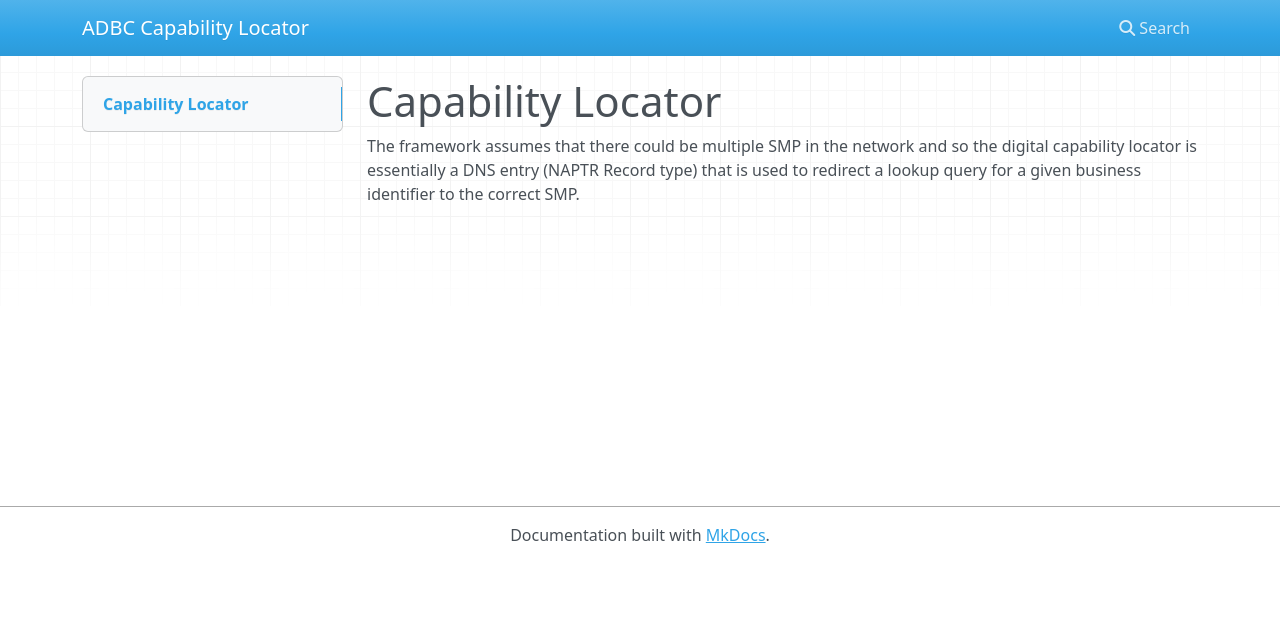
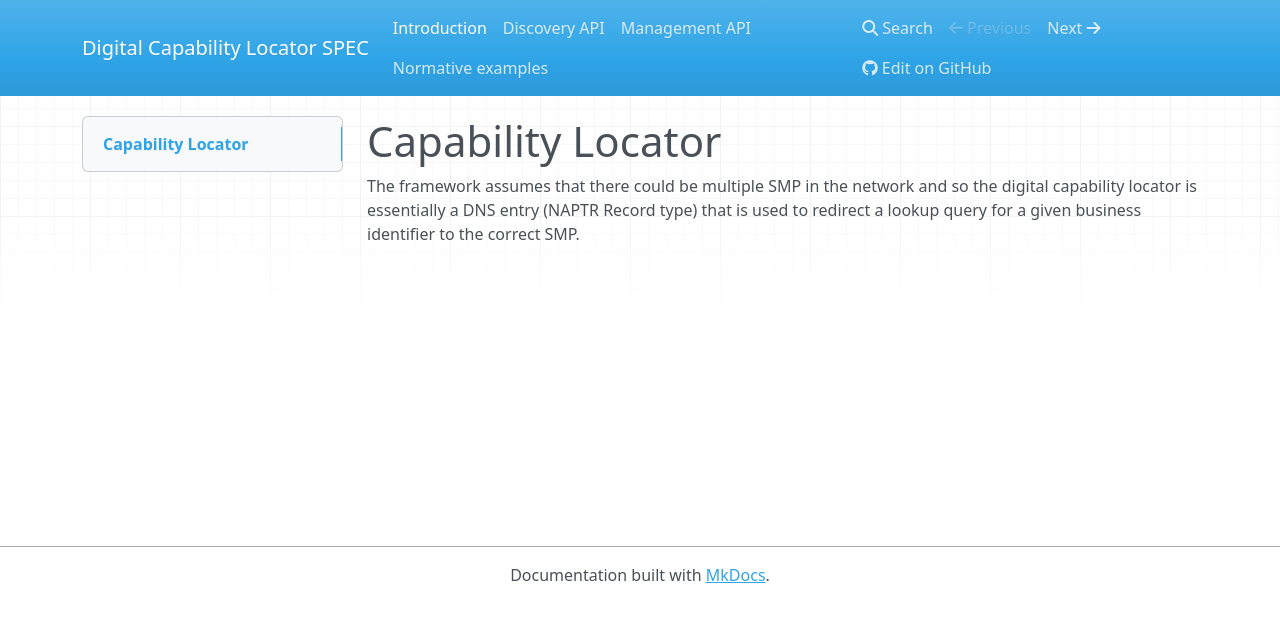
Before and after one commit to ausdigital/ausdigital-dcl, an MkDocs documentation site: the page built from docs/index.md, in a window 1280 px wide. Shown: the top 622 px of the page. Built offline with MkDocs 1.6.1, drawn with Linux system fonts in a browser that asks for light colours; nearby versions of some CDN libraries; old or Windows-style settings are respelled for this version of MkDocs.

Commit message:
stub out DCL-SPEC some more

```diff
--- a/mkdocs.yml
+++ b/mkdocs.yml
@@ -1 +1,7 @@
-site_name: ADBC Capability Locator
+site_name: Digital Capability Locator SPEC
+repo_url: https://github.com/ausdigital/capability-locator
+pages:
+    - 'Introduction': 'index.md'
+    - 'Discovery API': 'discovery_api.md'
+    - 'Management API': 'management_api.md'
+    - 'Normative examples': 'normative_examples.md'
```
Also changed, not shown: docs/discovery_api.md (added, +3 -0 lines), docs/management_api.md (added, +14 -0 lines), docs/normative_examples.md (added, +9 -0 lines).
